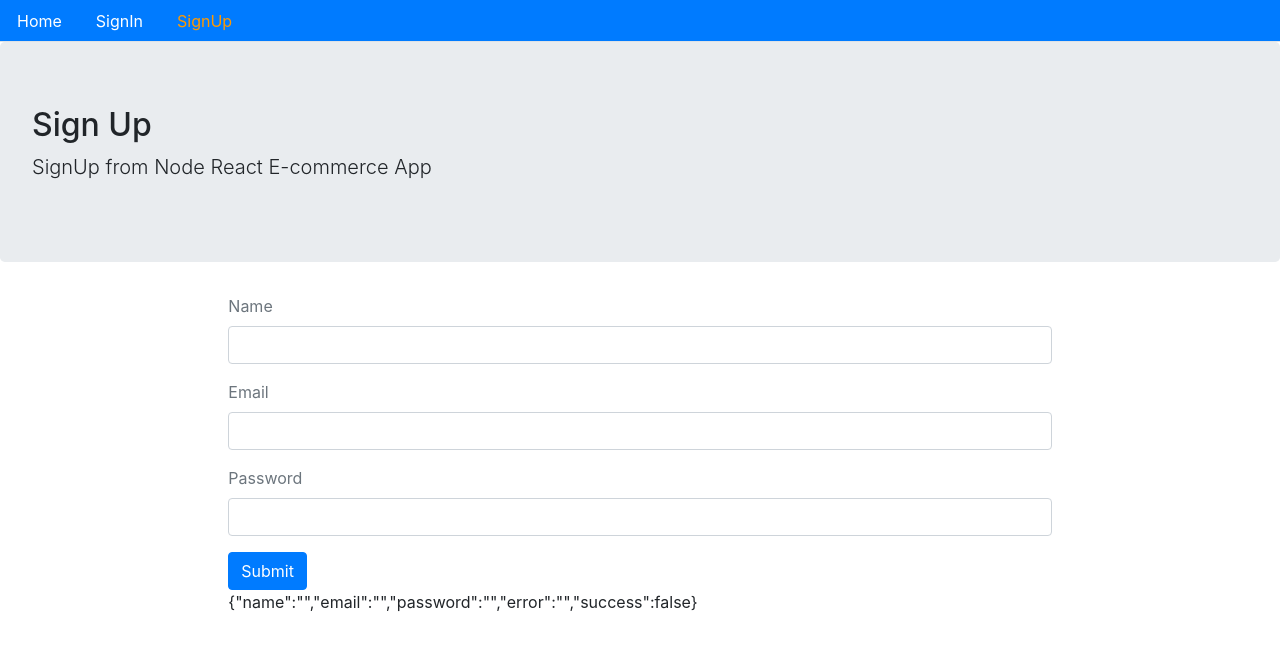
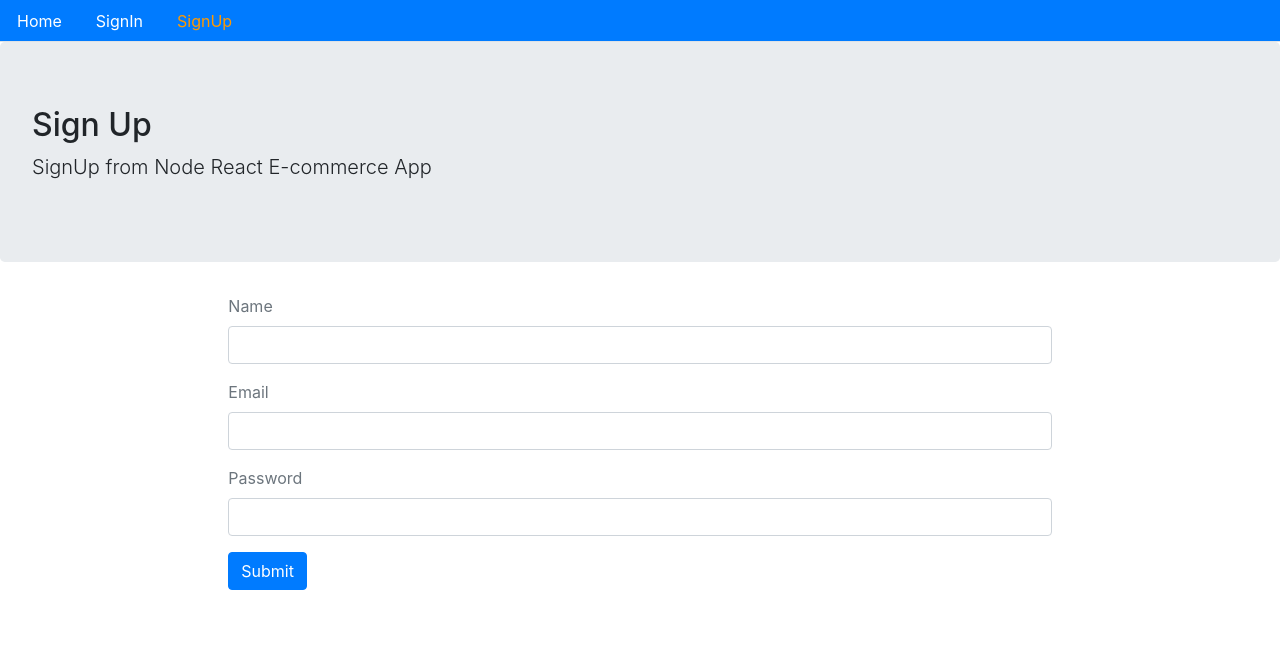
Before and after one commit to kazhala/ecommerce-bookstore, a React (Create React App) app: page /signup in a window 1280 px wide. Shown: the top 650 px of the page. Built offline with nearby package versions, Linux system fonts and the light colour scheme.

Commit message:
ADD display err success res from api req

```diff
--- /dev/null
+++ b/src/auth/index.js
@@ -0,0 +1,17 @@
+import { API } from '../config';
+export const signUserUp = (name, email, password) => {
+    return fetch(`${API}/signup`, {
+        method: 'POST',
+        headers: {
+            Accept: 'application/json',
+            'Content-Type': 'application/json'
+        },
+        body: JSON.stringify({ name, email, password })
+    })
+        .then(res => {
+            return res.json();
+        })
+        .catch(err => {
+            console.log(err);
+        });
+};
--- a/src/user/SignUp.js
+++ b/src/user/SignUp.js
@@ -1,6 +1,7 @@
 import React, { useReducer } from 'react';
 import Layout from '../core/Layout';
-import { API } from '../config';
+import { Link } from 'react-router-dom';
+import { signUserUp } from '../auth';
 
 const initialState = {
     name: '',
@@ -15,12 +16,28 @@ const reducer = (state, action) => {
         case 'name':
             return {
                 ...state,
-                name: action.value
+                name: action.value,
+                error: ''
             };
         case 'email':
-            return { ...state, email: action.value };
+            return { ...state, email: action.value, error: '' };
         case 'password':
-            return { ...state, password: action.value };
+            return { ...state, password: action.value, error: '' };
+        case 'error':
+            return {
+                ...state,
+                error: action.value,
+                success: false
+            };
+        case 'success':
+            return {
+                ...state,
+                name: '',
+                email: '',
+                password: '',
+                error: '',
+                success: true
+            };
         default:
             return state;
     }
@@ -36,24 +53,33 @@ const SignUp = props => {
     const handleSubmit = e => {
         const { name, email, password } = inputState;
         e.preventDefault();
-        signUserUp(name, email, password);
+        signUserUp(name, email, password).then(data => {
+            console.log(data);
+            if (data.error) {
+                dispatch({ type: 'error', value: data.error });
+            } else {
+                dispatch({ type: 'success' });
+            }
+        });
     };
 
-    const signUserUp = (name, email, password) => {
-        fetch(`${API}/signup`, {
-            method: 'POST',
-            headers: {
-                Accept: 'application/json',
-                'Content-Type': 'application/json'
-            },
-            body: JSON.stringify({ name, email, password })
-        })
-            .then(res => {
-                return res.json();
-            })
-            .catch(err => {
-                console.log(err);
-            });
+    const showError = () => {
+        return (
+            inputState.error && (
+                <div className="alert alert-danger">{inputState.error}</div>
+            )
+        );
+    };
+
+    const showSuccess = () => {
+        return (
+            inputState.success && (
+                <div className="alert alert-info">
+                    New account is created, please{' '}
+                    <Link to="/signin">sign in</Link>
+                </div>
+            )
+        );
     };
 
     const signUpForm = () => (
@@ -100,8 +126,9 @@ const SignUp = props => {
             description={'SignUp from Node React E-commerce App'}
             className={'container col-md-8 offset-md-2'}
         >
+            {showSuccess()}
+            {showError()}
             {signUpForm()}
-            {JSON.stringify(inputState)}
         </Layout>
     );
 };
```
